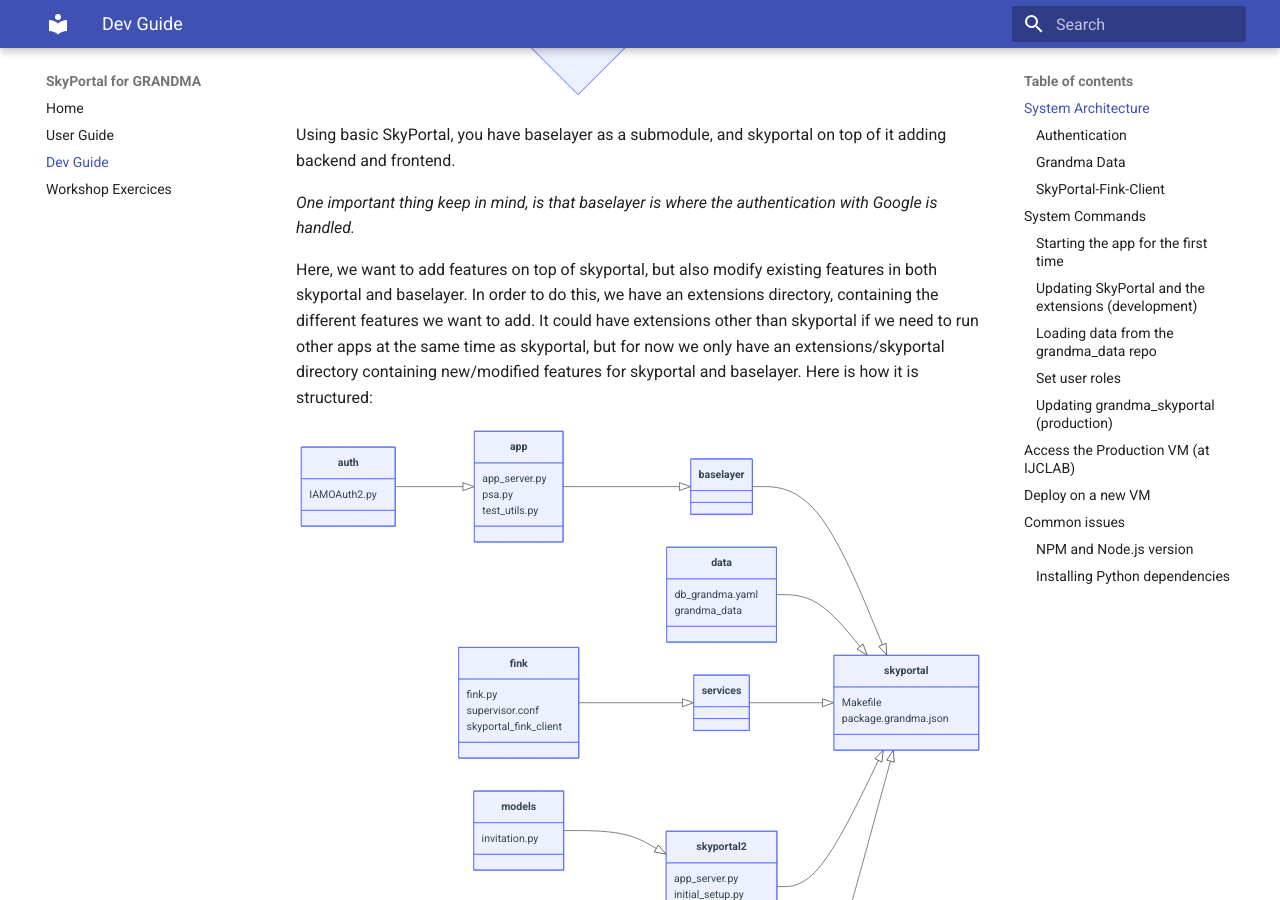
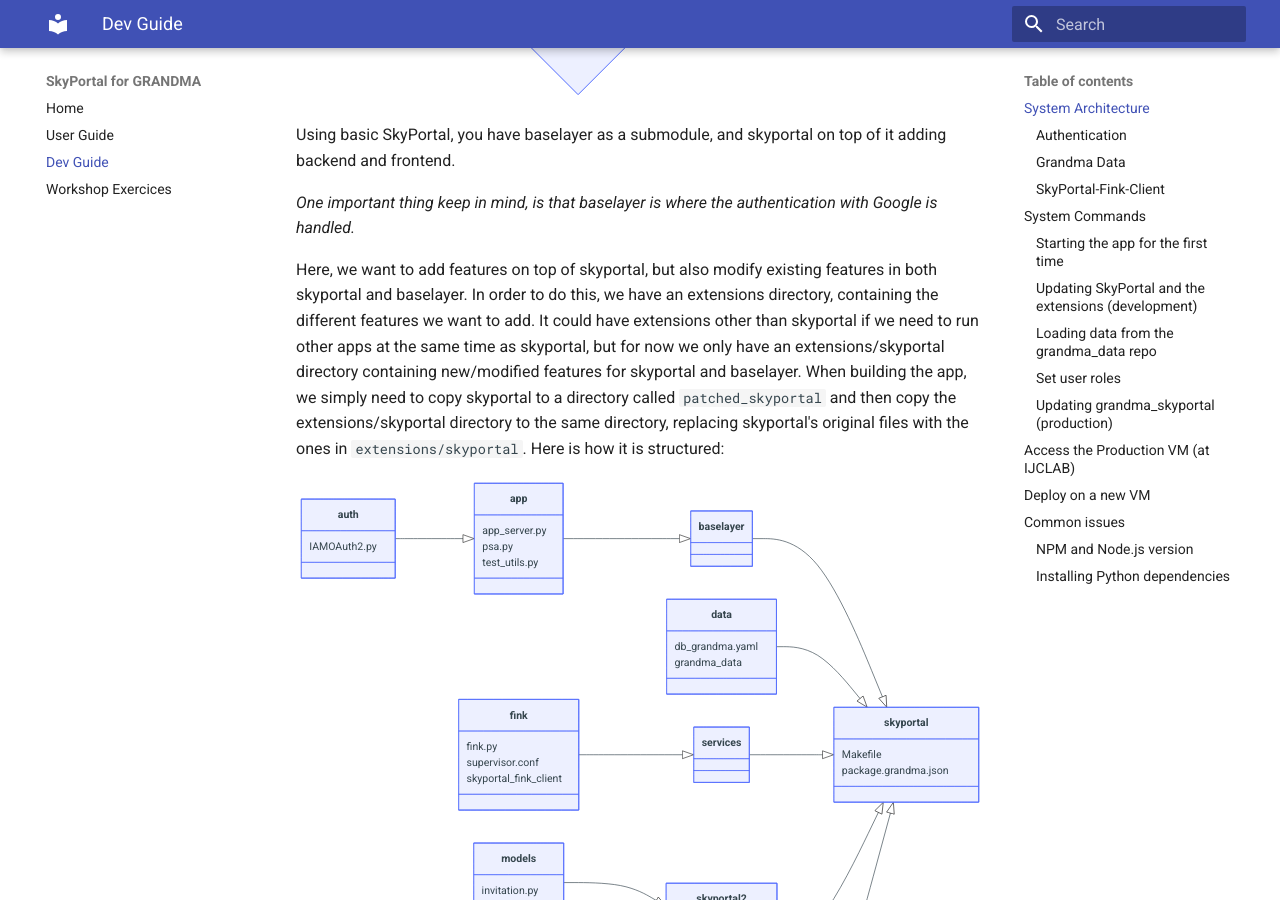
Before and after one commit to grandma-collaboration/icare, an MkDocs documentation site: the page built from docs/dev_guide/index.md, in a window 1280 px wide and 900 px high, scrolled down 586 px. Built offline with MkDocs 1.6.1 and Material for MkDocs 9.7.7, drawn with Linux system fonts in a browser that asks for light colours.

Commit message:
added more details to the dev guide

````diff
--- a/docs/dev_guide/index.md
+++ b/docs/dev_guide/index.md
@@ -17,7 +17,7 @@
 
 Here, we want to add features on top of skyportal, but also modify existing features in both skyportal and baselayer.
 In order to do this, we have an extensions directory, containing the different features we want to add.
-It could have extensions other than skyportal if we need to run other apps at the same time as skyportal, but for now we only have an extensions/skyportal directory containing new/modified features for skyportal and baselayer.
+It could have extensions other than skyportal if we need to run other apps at the same time as skyportal, but for now we only have an extensions/skyportal directory containing new/modified features for skyportal and baselayer. When building the app, we simply need to copy skyportal to a directory called `patched_skyportal` and then copy the extensions/skyportal directory to the same directory, replacing skyportal's original files with the ones in `extensions/skyportal`.
 Here is how it is structured:
 
 ``` mermaid
````
